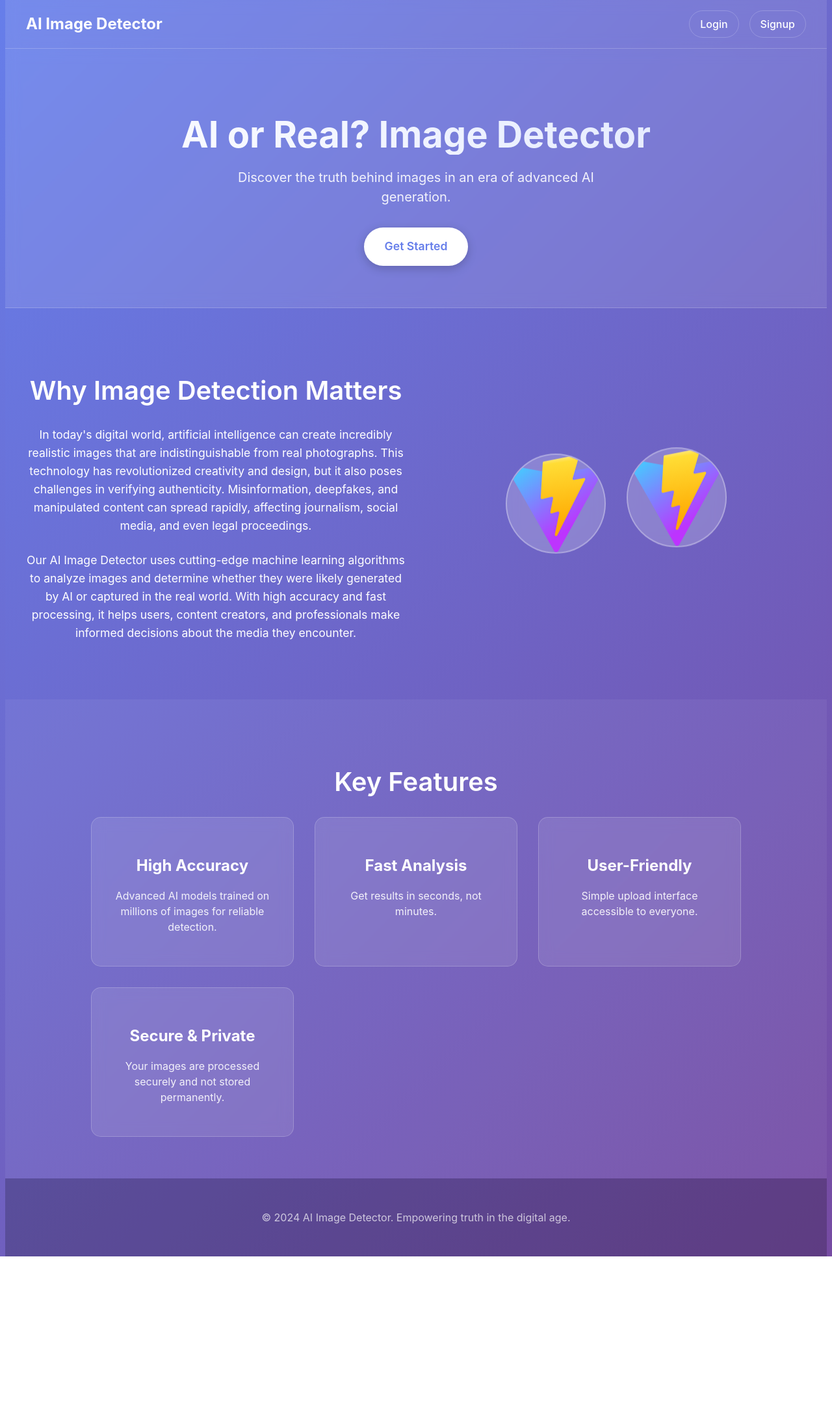
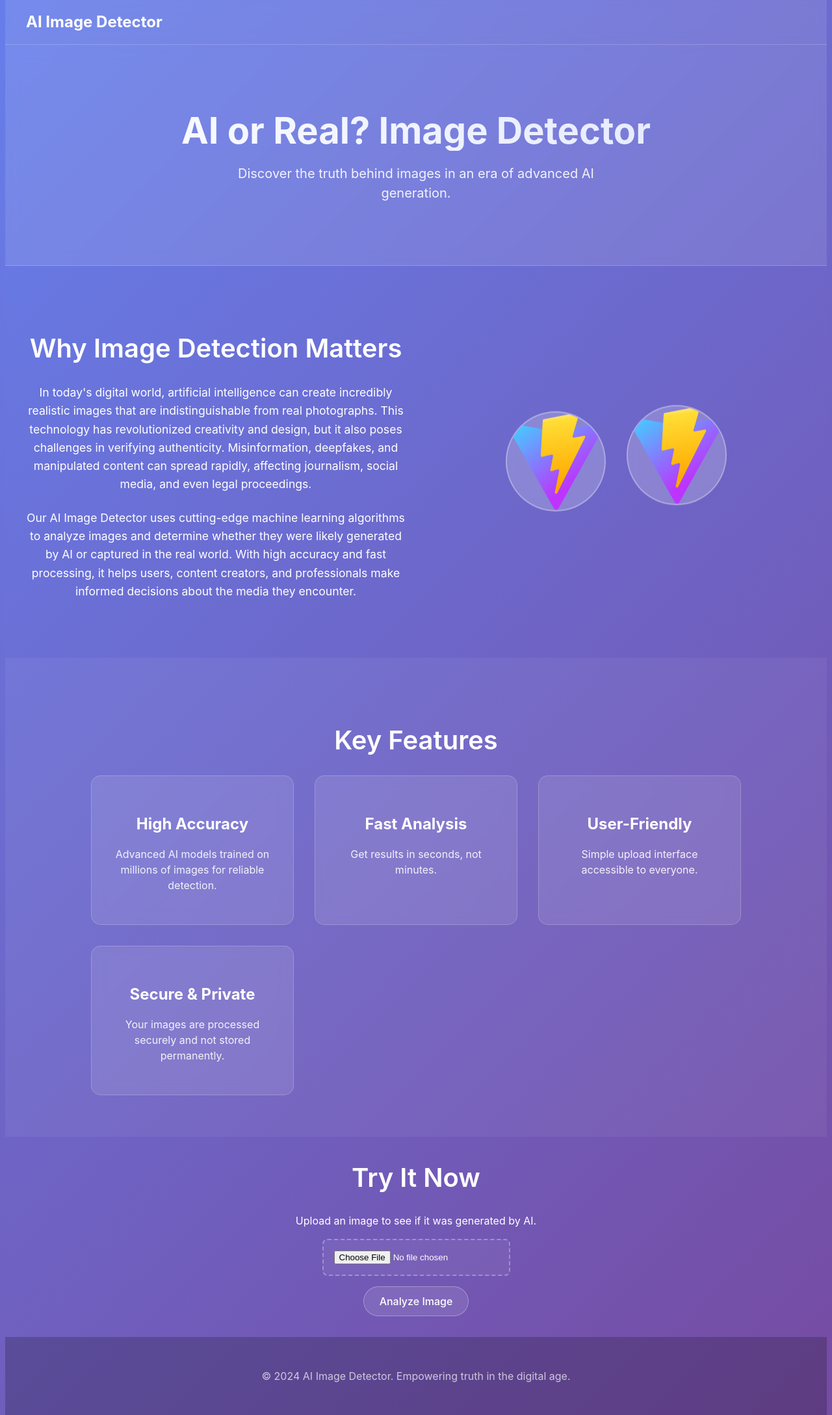
Before and after one commit to NabeelSoudagar/Image_detector, a React (Vite) app in the folder Image_detect/: page / in a window 1280 px wide. Shown: the whole page at 65% size. Before the commit the page ends 1933 px from the top, so only its background shows below. Built offline with nearby package versions, Linux system fonts and the light colour scheme.

Commit message:
removed the login

```diff
--- a/Image_detect/src/App.jsx
+++ b/Image_detect/src/App.jsx
@@ -1,140 +1,15 @@
-import React, { useState, useEffect } from 'react';
+import React from 'react';
 import { BrowserRouter as Router, Routes, Route, Navigate } from 'react-router-dom';
-import axios from 'axios';
-import Signup from './Signup';
-import Login from './Login';
 import Home from './Home';
-import ProtectedRoute from './ProtectedRoute';
 import Navbar from './Navbar';
 import './App.css'; // We'll add some basic styles
 
 function App() {
-  const [isAuthenticated, setIsAuthenticated] = useState(false);
-  const [selectedFile, setSelectedFile] = useState(null);
-  const [preview, setPreview] = useState(null);
-  const [result, setResult] = useState(null);
-  const [isLoading, setIsLoading] = useState(false);
-  const [error, setError] = useState(null);
-
-  useEffect(() => {
-    const token = localStorage.getItem('token');
-    if (token) {
-      setIsAuthenticated(true);
-    }
-  }, []);
-
-  const handleLogin = () => {
-    setIsAuthenticated(true);
-  };
-
-  const handleLogout = () => {
-    localStorage.removeItem('token');
-    setIsAuthenticated(false);
-  };
-
-  const handleFileChange = (event) => {
-    const file = event.target.files[0];
-    if (file) {
-      setSelectedFile(file);
-      setResult(null); // Reset result on new file
-      setError(null);  // Reset error
-      // Create a preview URL
-      setPreview(URL.createObjectURL(file));
-    }
-  };
-
-  const handleSubmit = async (event) => {
-    event.preventDefault();
-    if (!selectedFile) {
-      setError('Please select an image file first.');
-      return;
-    }
-
-    setIsLoading(true);
-    setError(null);
-    setResult(null);
-
-    // We use FormData to send the file
-    const formData = new FormData();
-    formData.append('image', selectedFile);
-
-    const token = localStorage.getItem('token');
-    try {
-      const response = await axios.post(`${import.meta.env.VITE_API_URL}/api/analyze`, formData, {
-        headers: {
-          'Content-Type': 'multipart/form-data',
-          'Authorization': `Bearer ${token}`,
-        },
-      });
-      setResult(response.data);
-    } catch (err) {
-      console.error(err);
-      setError('Analysis failed. Please try again.');
-    } finally {
-      setIsLoading(false);
-    }
-  };
-
-  const ImageDetector = () => (
-    <div className="container">
-        <h1>AI or Real? Image Detector</h1>
-        <p>Upload an image to see if it was generated by AI.</p>
-
-      <form onSubmit={handleSubmit}>
-        <input type="file" accept="image/png, image/jpeg" onChange={handleFileChange} />
-        <button type="submit" disabled={isLoading || !selectedFile}>
-          {isLoading ? 'Analyzing...' : 'Analyze Image'}
-        </button>
-      </form>
-
-      {error && <p className="error">{error}</p>}
-
-      <div className="content-area">
-        {preview && !result && (
-          <div className="preview-box">
-            <h3>Preview:</h3>
-            <img src={preview} alt="Selected preview" />
-          </div>
-        )}
-
-        {isLoading && <div className="loader"></div>}
-
-        {result && (
-          <div className="result-box">
-            <img src={preview} alt="Analyzed" className="result-image" />
-            <div className="result-details">
-              <h2 className={result.is_ai ? 'ai' : 'real'}>
-                {result.is_ai ? 'AI-Generated' : 'Likely Real'}
-              </h2>
-              <p>
-                <strong>Confidence:</strong>
-                <span> {Math.round(result.confidence * 100)}%</span>
-              </p>
-              <p>
-                <strong>Reason:</strong> {result.reason}
-              </p>
-            </div>
-          </div>
-        )}
-      </div>
-    </div>
-  );
-
   return (
     <Router>
-      <Navbar isAuthenticated={isAuthenticated} onLogout={handleLogout} />
+      <Navbar />
       <Routes>
         <Route path="/" element={<Home />} />
-        <Route path="/signup" element={<Signup />} />
-        <Route path="/login" element={<Login onLogin={handleLogin} />} />
-        <Route
-          path="/detect"
-          element={
-            <ProtectedRoute isAuthenticated={isAuthenticated}>
-              <ImageDetector />
-            </ProtectedRoute>
-          }
-        />
         <Route path="*" element={<Navigate to="/" replace />} />
       </Routes>
     </Router>
--- a/Image_detect/src/Home.jsx
+++ b/Image_detect/src/Home.jsx
@@ -1,8 +1,55 @@
-import React from 'react';
-import { Link } from 'react-router-dom';
+import React, { useState } from 'react';
+import axios from 'axios';
 import './Home.css'; // We'll add styles for the home page
 
 function Home() {
+  const [selectedFile, setSelectedFile] = useState(null);
+  const [preview, setPreview] = useState(null);
+  const [result, setResult] = useState(null);
+  const [isLoading, setIsLoading] = useState(false);
+  const [error, setError] = useState(null);
+
+  const handleFileChange = (event) => {
+    const file = event.target.files[0];
+    if (file) {
+      setSelectedFile(file);
+      setResult(null); // Reset result on new file
+      setError(null);  // Reset error
+      // Create a preview URL
+      setPreview(URL.createObjectURL(file));
+    }
+  };
+
+  const handleSubmit = async (event) => {
+    event.preventDefault();
+    if (!selectedFile) {
+      setError('Please select an image file first.');
+      return;
+    }
+
+    setIsLoading(true);
+    setError(null);
+    setResult(null);
+
+    // We use FormData to send the file
+    const formData = new FormData();
+    formData.append('image', selectedFile);
+
+    try {
+      const response = await axios.post(`${import.meta.env.VITE_API_URL}/api/analyze`, formData, {
+        headers: {
+          'Content-Type': 'multipart/form-data',
+        },
+      });
+      setResult(response.data);
+    } catch (err) {
+      console.error(err);
+      setError('Analysis failed. Please try again.');
+    } finally {
+      setIsLoading(false);
+    }
+  };
+
   return (
     <div className="home-container">
       <header className="hero-section">
@@ -10,9 +57,6 @@ function Home() {
         <p className="hero-subtitle animate-slide-up">
           Discover the truth behind images in an era of advanced AI generation.
         </p>
-        <Link to="/login" className="cta-button animate-bounce">
-          Get Started
-        </Link>
       </header>
 
       <section className="description-section">
@@ -53,6 +97,48 @@ function Home() {
         </div>
       </section>
 
+      <section className="detector-section">
+        <h2 className="section-title animate-fade-in-delay">Try It Now</h2>
+        <p className="detector-subtitle">Upload an image to see if it was generated by AI.</p>
+        <form onSubmit={handleSubmit} className="detector-form">
+          <input type="file" accept="image/png, image/jpeg" onChange={handleFileChange} />
+          <button type="submit" disabled={isLoading || !selectedFile} className="analyze-button">
+            {isLoading ? 'Analyzing...' : 'Analyze Image'}
+          </button>
+        </form>
+
+        {error && <p className="error">{error}</p>}
+
+        <div className="content-area">
+          {preview && !result && (
+            <div className="preview-box">
+              <h3>Preview:</h3>
+              <img src={preview} alt="Selected preview" />
+            </div>
+          )}
+
+          {isLoading && <div className="loader"></div>}
+
+          {result && (
+            <div className="result-box">
+              <img src={preview} alt="Analyzed" className="result-image" />
+              <div className="result-details">
+                <h2 className={result.is_ai ? 'ai' : 'real'}>
+                  {result.is_ai ? 'AI-Generated' : 'Likely Real'}
+                </h2>
+                <p>
+                  <strong>Confidence:</strong>
+                  <span> {Math.round(result.confidence * 100)}%</span>
+                </p>
+                <p>
+                  <strong>Reason:</strong> {result.reason}
+                </p>
+              </div>
+            </div>
+          )}
+        </div>
+      </section>
+
       <footer className="footer">
         <p>&copy; 2024 AI Image Detector. Empowering truth in the digital age.</p>
       </footer>
--- a/Image_detect/src/Navbar.jsx
+++ b/Image_detect/src/Navbar.jsx
@@ -1,41 +1,13 @@
 import React from 'react';
-import { Link, useNavigate } from 'react-router-dom';
+import { Link } from 'react-router-dom';
 
-function Navbar({ isAuthenticated, onLogout }) {
-  const navigate = useNavigate();
-
-  const handleLogout = () => {
-    onLogout();
-    navigate('/login');
-  };
-
+function Navbar() {
   return (
     <nav className="navbar">
       <div className="navbar-container">
         <Link to="/" className="navbar-brand">
           AI Image Detector
         </Link>
-        <div className="navbar-links">
-          {isAuthenticated ? (
-            <>
-              <Link to="/detect" className="navbar-link">
-                Detect
-              </Link>
-              <button onClick={handleLogout} className="logout-btn">
-                Logout
-              </button>
-            </>
-          ) : (
-            <>
-              <Link to="/login" className="navbar-link">
-                Login
-              </Link>
-              <Link to="/signup" className="navbar-link">
-                Signup
-              </Link>
-            </>
-          )}
-        </div>
       </div>
     </nav>
   );
```
Also changed, not shown: 1 other file (tests, documents, lock files or other folders).
